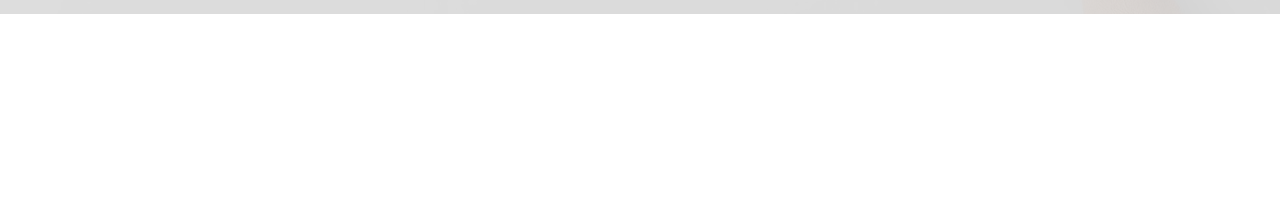
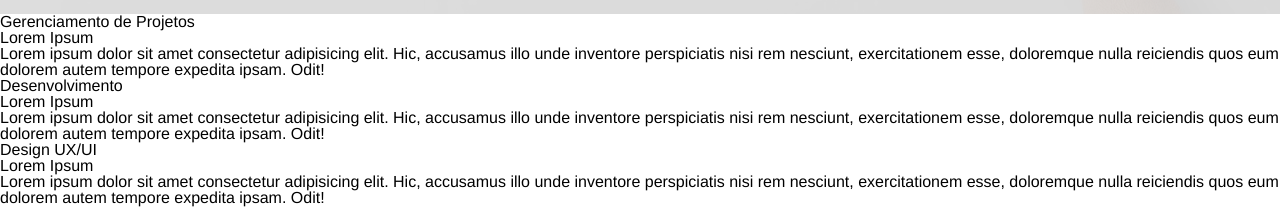
Before and after one commit to lbritoj/html_css_starter, a plain HTML site: page Projeto_3/index.html in a window 1280 px wide. Shown: the part 586-800 px from the top of the page. Drawn offline with Linux system fonts and the light colour scheme.

Commit message:
services section

```diff
--- a/Projeto_3/css/styles.css
+++ b/Projeto_3/css/styles.css
@@ -77,3 +77,5 @@ html {
     margin-bottom: 30px;
     font-size: 24px;
 }
+
+/* Seção de serviços */
--- a/Projeto_3/index.html
+++ b/Projeto_3/index.html
@@ -33,6 +33,45 @@
             </div>
         </div>
     </header>
+
+    <!-- Seção de serviços -->
+    <section>
+        <div class="services-container">
+            <div class="services-box">
+                <div class="service-title">
+                    <p>Gerenciamento de Projetos</p>
+                </div>
+                <div class="service-description">
+                    <h3 class="gerenciamento-title">
+                        Lorem Ipsum
+                    </h3>
+                    <p>Lorem ipsum dolor sit amet consectetur adipisicing elit. Hic, accusamus illo unde inventore perspiciatis nisi rem nesciunt, exercitationem esse, doloremque nulla reiciendis quos eum dolorem autem tempore expedita ipsam. Odit!</p>
+                </div>
+            </div>
+            <div class="services-box">
+                <div class="service-title">
+                    <p>Desenvolvimento</p>
+                </div>
+                <div class="service-description">
+                    <h3 class="gerenciamento-title">
+                        Lorem Ipsum
+                    </h3>
+                    <p>Lorem ipsum dolor sit amet consectetur adipisicing elit. Hic, accusamus illo unde inventore perspiciatis nisi rem nesciunt, exercitationem esse, doloremque nulla reiciendis quos eum dolorem autem tempore expedita ipsam. Odit!</p>
+                </div>
+            </div>
+            <div class="services-box">
+                <div class="service-title">
+                    <p>Design UX/UI</p>
+                </div>
+                <div class="service-description">
+                    <h3 class="gerenciamento-title">
+                        Lorem Ipsum
+                    </h3>
+                    <p>Lorem ipsum dolor sit amet consectetur adipisicing elit. Hic, accusamus illo unde inventore perspiciatis nisi rem nesciunt, exercitationem esse, doloremque nulla reiciendis quos eum dolorem autem tempore expedita ipsam. Odit!</p>
+                </div>
+            </div>
+        </div>
+    </section>
    </div>
 
 </body>
```
